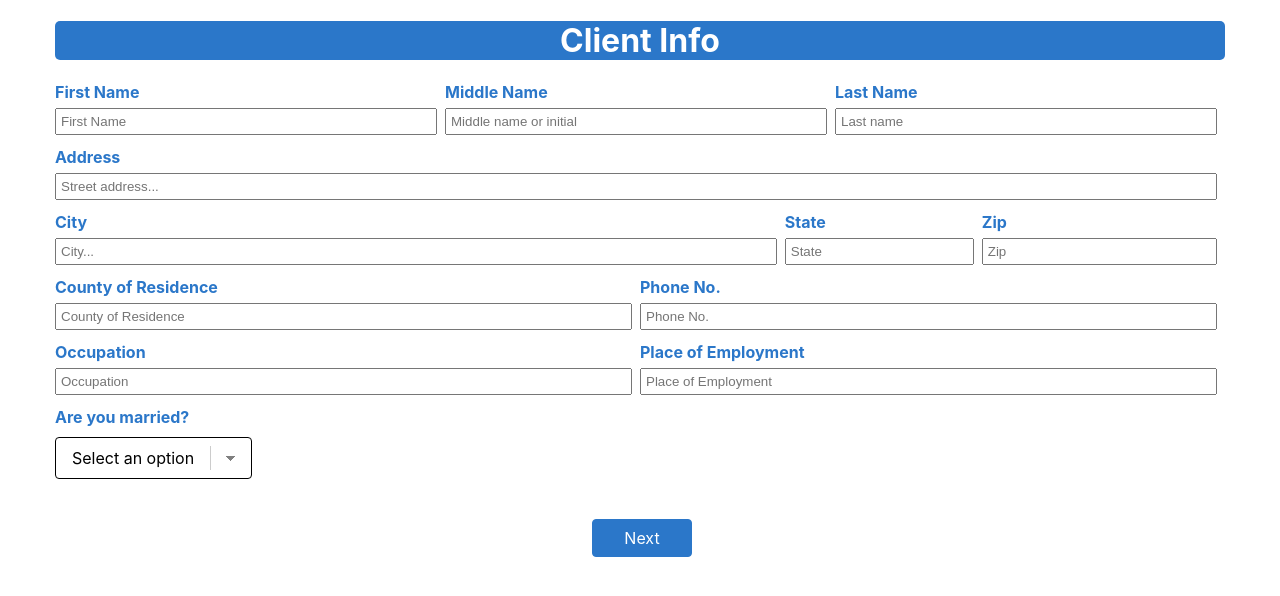
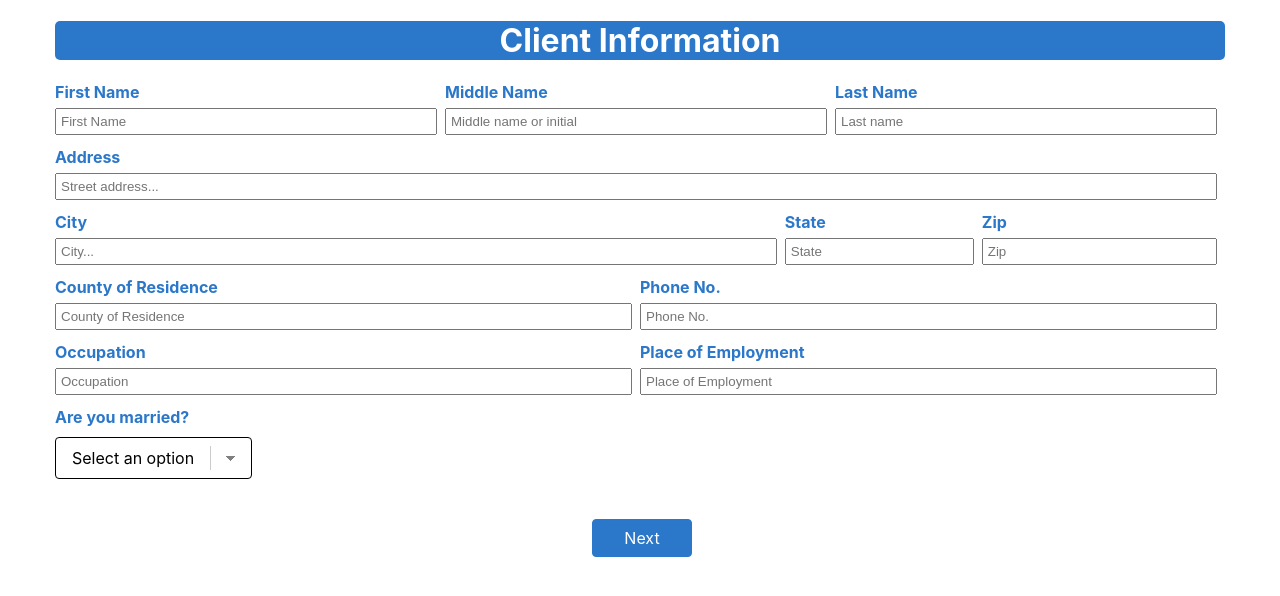
Before and after one commit to jbvance/client-intake-react, a React (Create React App) app: page / in a window 1280 px wide. Shown: the top 596 px of the page. Built offline with nearby package versions, Linux system fonts and the light colour scheme.

Commit message:
add StepHeader and update logic for marital status on ClientInfo

```diff
--- a/src/App.css
+++ b/src/App.css
@@ -1,13 +1,3 @@
-.step-header {
-  background-color: var(--color-blue);
-  color: white;
-  border-radius: 5px;
-}
-
-.step-header h1,
-h2 {
-  text-align: center;
-}
 /* form specific formatting */
 .form-group {
   display: flex;
@@ -53,7 +43,7 @@ h2 {
 
 button {
   padding: 5px 15px;
-  margin: 5px;
+  /* margin: 5px; */
   min-width: 100px;
 }
 
--- a/src/components/ClientInfo.tsx
+++ b/src/components/ClientInfo.tsx
@@ -1,5 +1,11 @@
-import { useRef, useState, useContext } from 'react';
-import { Formik, Form, FormikProps } from 'formik';
+import { useEffect, useRef, useState, useContext, SyntheticEvent } from 'react';
+import {
+  Formik,
+  useFormikContext,
+  Form,
+  FormikProps,
+  FormikValues
+} from 'formik';
 import * as Yup from 'yup';
 import { useDispatch, useSelector } from 'react-redux';
 import { clientInfoActions } from '../store/client-info-slice';
@@ -8,12 +14,14 @@ import Select from './form-elements/Select';
 import ErrorSummary from './form-elements/ErrorSummary';
 import { RootState } from '../store';
 import { IClientInfo } from '../store/client-info-slice';
+import StepHeader from './StepHeader';
 
 import { FormContext } from '../App';
 
 const ClientInfo = (props: any) => {
   const dispatch = useDispatch();
   const { activeStepIndex, setActiveStepIndex } = useContext(FormContext);
+  const [isMarried, setIsMarried] = useState<string>('');
 
   const initialState: IClientInfo = useSelector(
     (state: RootState) => state.clientInfo
@@ -22,6 +30,14 @@ const ClientInfo = (props: any) => {
   type FormValues = {};
   const formRef = useRef<FormikProps<FormValues>>(null);
 
+  const UpdateMaritalStatus = () => {
+    const { values } = useFormikContext<IClientInfo>();
+    useEffect(() => {
+      console.log(values.married);
+      setIsMarried(values.married);
+    }, [values.married]);
+    return null;
+  };
   const handleSubmit = async () => {
     // Try to submit the form
     setUserErrors(null);
@@ -38,12 +54,9 @@ const ClientInfo = (props: any) => {
       setActiveStepIndex(activeStepIndex + 1);
     }
   };
-
   return (
     <>
-      <div className="step-header">
-        <h1>Client Info</h1>
-      </div>
+      <StepHeader header="Client Information" />
       <Formik
         innerRef={formRef}
         initialValues={{
@@ -198,6 +211,7 @@ const ClientInfo = (props: any) => {
                 <option value="N">No</option>
               </Select>
             </div>
+            <UpdateMaritalStatus />
           </div>
 
           {userErrors && Object.keys(userErrors).length && (
--- a/src/components/ExecutorForm.tsx
+++ b/src/components/ExecutorForm.tsx
@@ -1,7 +1,12 @@
 import React from 'react';
+import StepHeader from './StepHeader';
 
 const ExecutorForm = () => {
-  return <div>Executor Form</div>;
+  return (
+    <>
+      <StepHeader header="Executor" />
+    </>
+  );
 };
 
 export default ExecutorForm;
--- /dev/null
+++ b/src/components/StepHeader.module.css
@@ -0,0 +1,10 @@
+.step-header {
+  background-color: var(--color-blue);
+  color: white;
+  border-radius: 5px;
+}
+
+.step-header h1,
+h2 {
+  text-align: center;
+}
--- /dev/null
+++ b/src/components/StepHeader.tsx
@@ -0,0 +1,18 @@
+import React from 'react';
+import styles from './StepHeader.module.css';
+
+interface HeaderProps {
+  header: string;
+}
+
+const StepHeader = ({ header }: HeaderProps) => {
+  return (
+    <>
+      <div className={styles['step-header']}>
+        <h1>{header}</h1>
+      </div>
+    </>
+  );
+};
+
+export default StepHeader;
```
